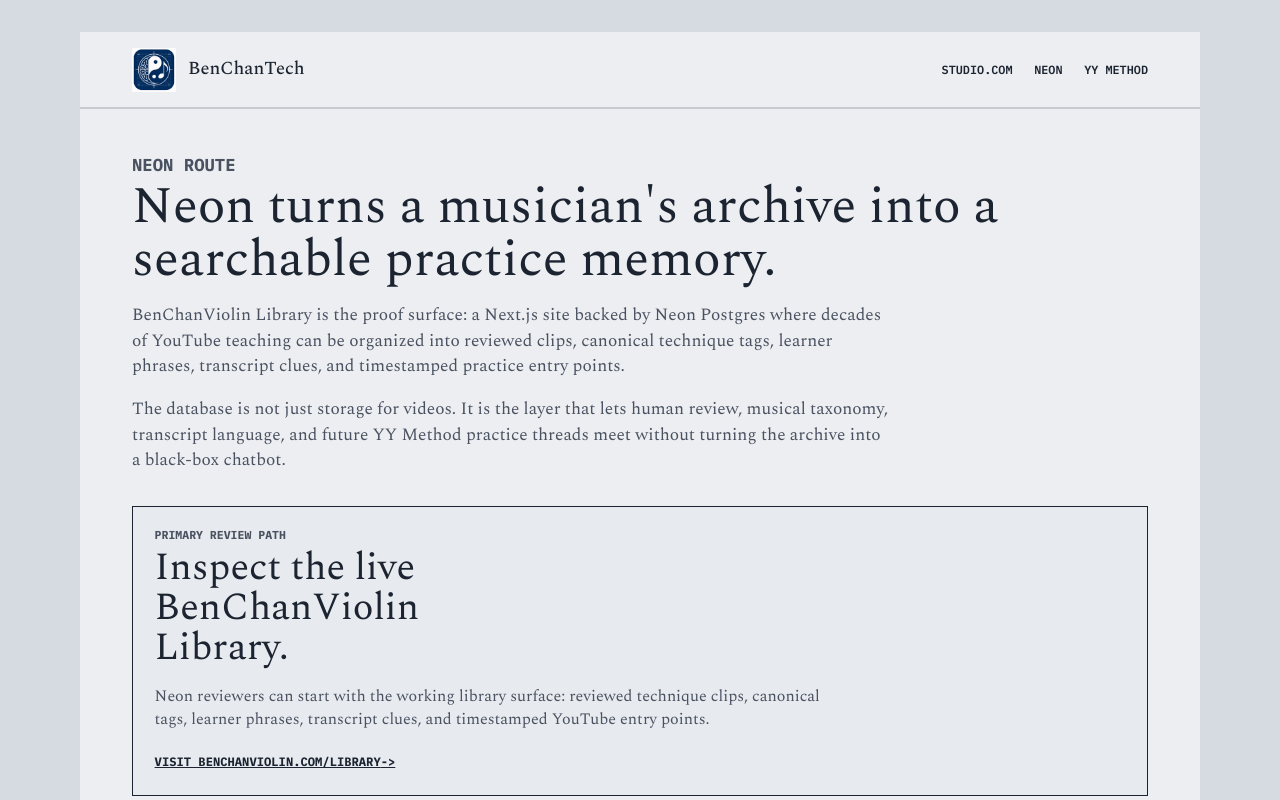
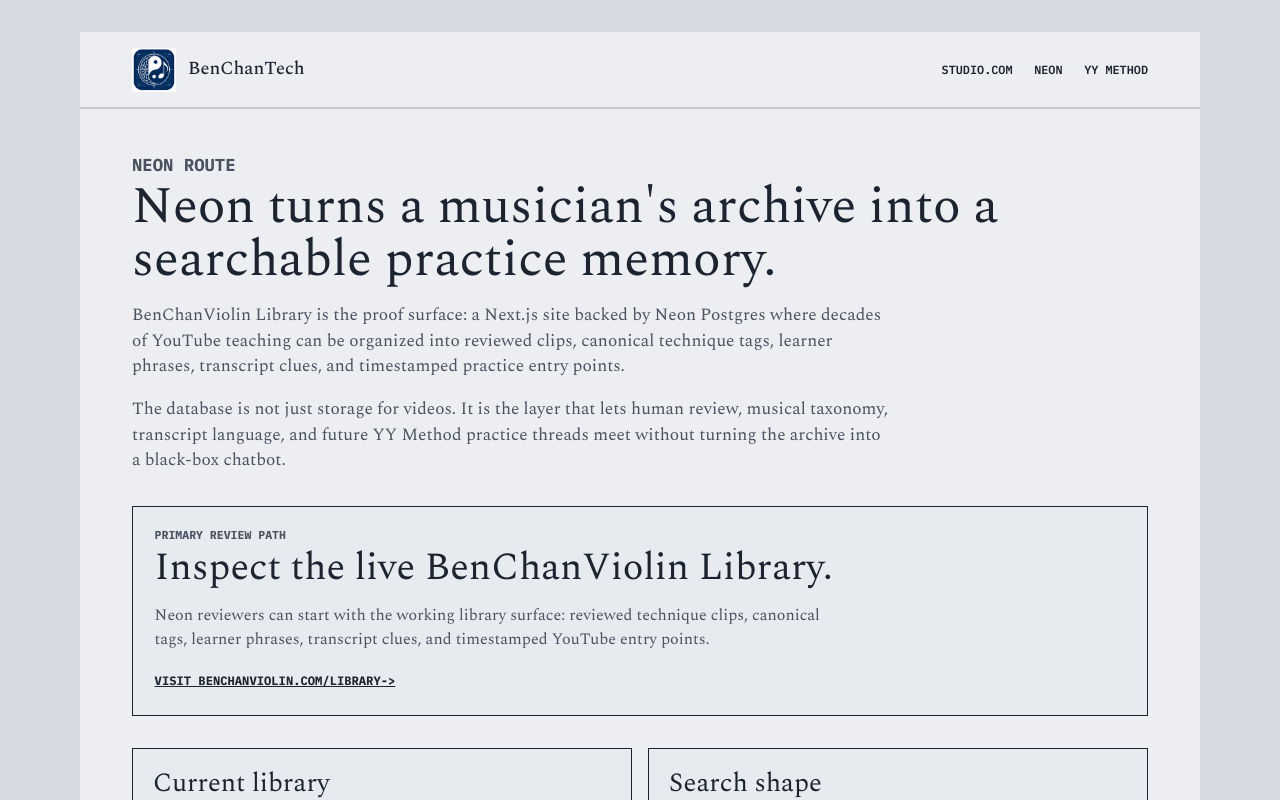
Before and after one commit to benchantech/blog, a Next.js app: page /neon in a window 1280 px wide. Shown: the top 800 px of the page. Built offline with nearby package versions, Linux system fonts and the light colour scheme.

Commit message:
Let Neon callout headline span width

```diff
--- a/app/globals.css
+++ b/app/globals.css
@@ -678,7 +678,7 @@
 }
 
 .detail-callout h2 {
-  max-width: 18ch;
+  max-width: none;
   margin: 0.35rem 0 0.65rem;
   font: 400 clamp(1.65rem, 3vw, 2.4rem) / 1.05 var(--serif);
 }
```
